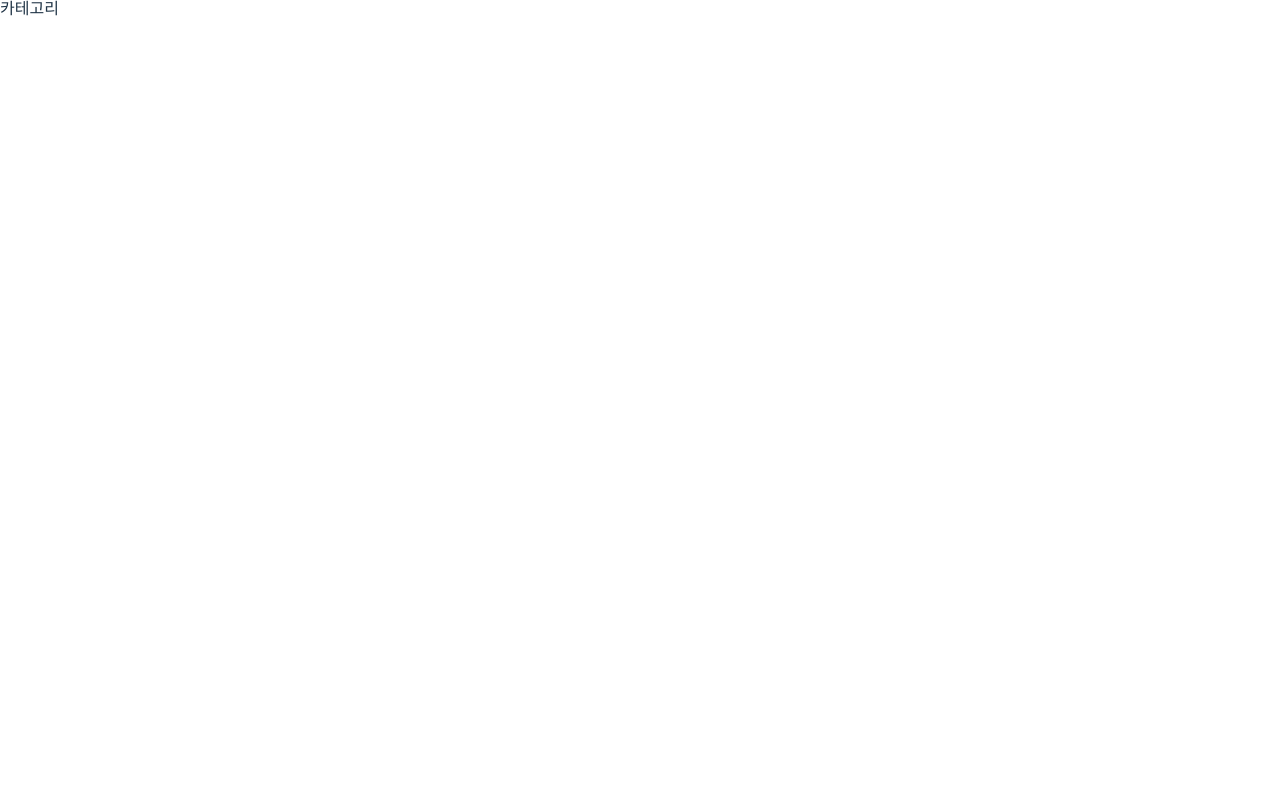
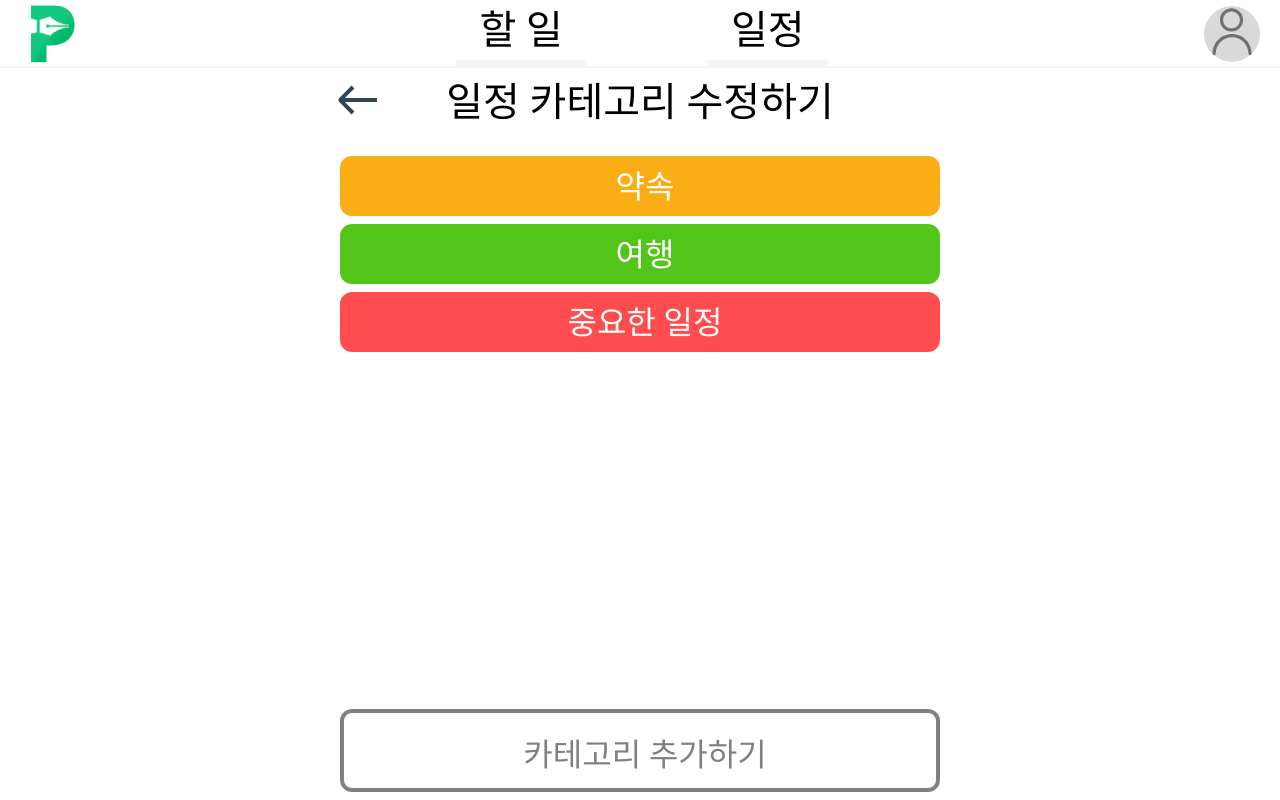
Before and after one commit to yeon-dong/For_The_P, a React (Vite) app in the folder For_The_P/: page /setting/category in a window 1280 px wide. Built offline with nearby package versions, Linux system fonts and the light colour scheme.

Commit message:
FEAT Setting Page

```diff
--- a/For_The_P/src/pages/SettingCategoryPage/SettingCategoryPage.jsx
+++ b/For_The_P/src/pages/SettingCategoryPage/SettingCategoryPage.jsx
@@ -1,11 +1,52 @@
+import Header from "../../components/Header/Header";
+import { SettingContainer, SettingText, BackArrow, SettingLink, SettingLinkText, Footer, SettingCategory, SettingCategoryText } from "./SettingCategoryPage.style";
+import { Link } from "react-router-dom";
+import React, { useState } from 'react';
+import { Modal, ColorPicker, Input } from 'antd';
 
+const { TextArea } = Input;
+const onChange = (e) => {
+  console.log('Change:', e.target.value);
+};
 
 function SettingCategoryPage() {
-
+  const [isModalOpen, setIsModalOpen] = useState(false);
+  const showModal = () => {
+    setIsModalOpen(true);
+  };
+  const handleOk = () => {
+    setIsModalOpen(false);
+  };
+  const handleCancel = () => {
+    setIsModalOpen(false);
+  };
 
     return (
       <>
-        카테고리
+      <Header/>
+      <Link to="/setting"><BackArrow src="/left_fill.svg"></BackArrow></Link>
+        <SettingContainer>
+          <SettingText>일정 카테고리 수정하기</SettingText>
+          <br/>
+          <br/>
+          <SettingLink $color={"#FAAD14"}><SettingLinkText>약속</SettingLinkText></SettingLink>
+          <SettingLink $color={"#52C41A"}><SettingLinkText>여행</SettingLinkText></SettingLink>
+          <SettingLink $color={"#FF4D4F"}><SettingLinkText>중요한 일정</SettingLinkText></SettingLink>
+        </SettingContainer>
+        <Footer>
+          <SettingCategory $color={"grey"}><SettingCategoryText onClick={showModal}>카테고리 추가하기</SettingCategoryText></SettingCategory>
+        </Footer>
+        <Modal title="카테고리 추가하기" open={isModalOpen} onOk={handleOk} onCancel={handleCancel}>
+        <br/>
+        <p>색상 설정하기</p>
+        <br/>
+        <ColorPicker defaultValue="#1677ff" size="large" showText />
+        <br/><br/>
+        <p>카테고리 이름 설정하기</p>
+        <br/>
+        <Input showCount maxLength={20} onChange={onChange} />
+        <br/><br/>
+      </Modal>
       </>
     );
   }
--- a/For_The_P/src/pages/SettingCategoryPage/SettingCategoryPage.style.js
+++ b/For_The_P/src/pages/SettingCategoryPage/SettingCategoryPage.style.js
@@ -0,0 +1,101 @@
+import styled from "styled-components";
+import { Link } from "react-router-dom";
+
+export const BackArrow = styled.img`
+    position: absolute;
+    left: 26%;
+    top: 76px;
+`;
+
+export const SettingContainer = styled.div`
+    display: flex;
+    align-items: center;
+    flex-direction: column;
+`;
+
+export const SettingText = styled.div`
+    margin-top: 16px;
+    font-family: "Gothic A1", sans-serif;
+    font-weight: 700;
+    font-style: normal;
+    font-size : 40px;
+    color: black;
+`;
+
+export const SettingLink = styled.div`
+    display: flex;
+    padding-top: 12px;
+    padding-bottom: 12px;
+    background-color: ${(props) => (props.$color)};
+    border-radius: 12px;
+    margin-bottom:8px;
+    width: 600px;
+    flex-direction: column;
+    align-items: center;
+    box-sizing: border-box; /* 패딩 포함하여 너비 계산 */
+    /* 모바일 화면 스타일 */
+    @media (max-width: 800px) {
+      flex-direction: row;
+      align-items: center;
+      background-color: #f9f9f9; /* 모바일에서 배경색 변경 */
+      padding: 4px; /* 모바일에서 패딩 조정 */
+      width: 356px;
+    }
+`;
+
+export const SettingLinkText = styled.div`
+    font-family: "Gothic A1", sans-serif;
+    font-weight: 700;
+    font-style: normal;
+    font-size : 32px;
+    color: white;
+    margin-left: 10px;
+    margin-top: 4px;
+    @media (max-width: 800px) {
+        font-size : 16px;
+}
+`;
+
+export const Footer = styled.div`
+    width: 100%;
+    bottom: 0;
+    position: fixed;
+    display: flex;
+    flex-direction: column;
+    align-items: center;
+`;
+
+export const SettingCategory = styled.button`
+    display: flex;
+    padding-top: 12px;
+    padding-bottom: 12px;
+    background-color: white;
+    border: 4px solid grey;
+    border-radius: 12px;
+    margin-bottom:8px;
+    width: 600px;
+    flex-direction: column;
+    align-items: center;
+    box-sizing: border-box; /* 패딩 포함하여 너비 계산 */
+    /* 모바일 화면 스타일 */
+    @media (max-width: 800px) {
+      flex-direction: row;
+      align-items: center;
+      background-color: #f9f9f9; /* 모바일에서 배경색 변경 */
+      padding: 4px; /* 모바일에서 패딩 조정 */
+      width: 356px;
+    }
+`;
+
+export const SettingCategoryText = styled.div`
+    font-family: "Gothic A1", sans-serif;
+    font-weight: 700;
+    font-style: normal;
+    font-size : 32px;
+    color: grey;
+    margin-left: 10px;
+    margin-top: 4px;
+    @media (max-width: 800px) {
+        font-size : 16px;
+}
+`;
--- a/For_The_P/src/pages/SettingFriendPage/SettingFriendPage.jsx
+++ b/For_The_P/src/pages/SettingFriendPage/SettingFriendPage.jsx
@@ -1,11 +1,29 @@
-
+import Header from "../../components/Header/Header";
+import { Link } from "react-router-dom";
+import { SettingContainer, SettingText, BackArrow, SearchBox } from "./SettingFriendPage.style";
+import { Input } from "antd";
+const { Search } = Input;
+const onSearch = (value, _e, info) => console.log(info?.source, value);
 
 function SettingFriendPage() {
 
 
     return (
       <>
-        친구
+        <Header/>
+        <Link to="/setting"><BackArrow src="/left_fill.svg"></BackArrow></Link>
+        <SettingContainer>
+          <SettingText>친구 목록 수정하기</SettingText>
+          <SearchBox>
+          <Search
+            placeholder="찾고 싶은 친구 아이디를 입력하세요!"
+            allowClear
+            enterButton="Search"
+            size="large"
+            onSearch={onSearch}
+          />
+          </SearchBox>
+        </SettingContainer>
       </>
     );
   }
--- a/For_The_P/src/pages/SettingFriendPage/SettingFriendPage.style.js
+++ b/For_The_P/src/pages/SettingFriendPage/SettingFriendPage.style.js
@@ -0,0 +1,27 @@
+import styled from "styled-components";
+
+export const BackArrow = styled.img`
+    position: absolute;
+    left: 26%;
+    top: 76px;
+`;
+
+export const SettingContainer = styled.div`
+    display: flex;
+    align-items: center;
+    flex-direction: column;
+`;
+
+export const SettingText = styled.div`
+    margin-top: 16px;
+    font-family: "Gothic A1", sans-serif;
+    font-weight: 700;
+    font-style: normal;
+    font-size : 40px;
+    color: black;
+`;
+
+export const SearchBox = styled.div`
+    width: 50%;
+    margin-top: 24px;
+`;
--- a/For_The_P/src/pages/SettingPage/SettingPage.jsx
+++ b/For_The_P/src/pages/SettingPage/SettingPage.jsx
@@ -1,5 +1,5 @@
 import Header from "../../components/Header/Header";
-import { SettingContainer, SettingText, UserIMG, UserID, SettingLink, SettingLinkText } from "./SettingPage.style";
+import { SettingContainer, SettingText, UserIMG, UserID, SettingLink, SettingLinkText, Footer } from "./SettingPage.style";
 import {useState, useEffect} from "react";
 
 
@@ -44,9 +44,13 @@ function SettingPage() {
           <SettingText>사용자 설정</SettingText>
           <UserIMG src='user_img.svg' />
           {username && <UserID>{username} #{id}</UserID>}
-          <SettingLink to='/setting/category'><SettingLinkText>일정 카테고리 수정하기</SettingLinkText></SettingLink>
-          <SettingLink to='/setting/friend'><SettingLinkText>친구 목록 보기</SettingLinkText></SettingLink>
+          <SettingLink $color={"black"} to='/setting/category'><SettingLinkText $color={"black"}>일정 카테고리 수정하기</SettingLinkText></SettingLink>
+          <SettingLink $color={"black"} to='/setting/friend'><SettingLinkText $color={"black"}>친구 목록 보기</SettingLinkText></SettingLink>
         </SettingContainer>
+        <Footer>
+          <SettingLink $color={"grey"} to='/' onClick={logout}><SettingLinkText  $color={"grey"}>로그아웃 하기</SettingLinkText></SettingLink>
+          <SettingLink $color={"#A60A33"} to='/'><SettingLinkText $color={"#A60A33"}>탈퇴하기</SettingLinkText></SettingLink>
+        </Footer>
       </>
     );
   }
--- a/For_The_P/src/pages/SettingPage/SettingPage.style.js
+++ b/For_The_P/src/pages/SettingPage/SettingPage.style.js
@@ -36,7 +36,7 @@ export const SettingLink = styled(Link)`
     padding-top: 12px;
     padding-bottom: 12px;
     background-color: white;
-    border: 4px solid black;
+    border: 4px solid ${(props) => (props.$color)};
     border-radius: 12px;
     margin-bottom:4px;
     width: 600px;
@@ -57,10 +57,19 @@ export const SettingLinkText = styled.div`
     font-weight: 700;
     font-style: normal;
     font-size : 32px;
-    color: black;
+    color: ${(props) => (props.$color)};
     margin-left: 10px;
     margin-top: 4px;
     @media (max-width: 800px) {
         font-size : 16px;
 }
 `;
+
+export const Footer = styled.div`
+    width: 100%;
+    bottom: 0;
+    position: fixed;
+    display: flex;
+    flex-direction: column;
+    align-items: center;
+`;
```
Also changed, not shown: For_The_P/public/left_fill.svg (added).
